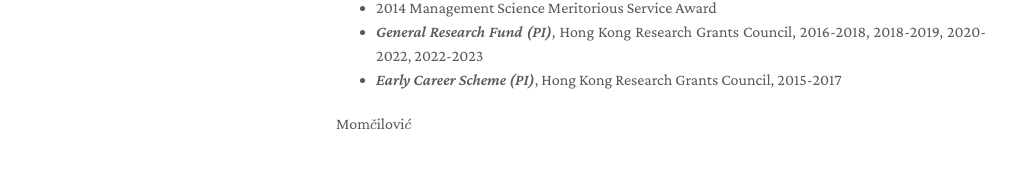
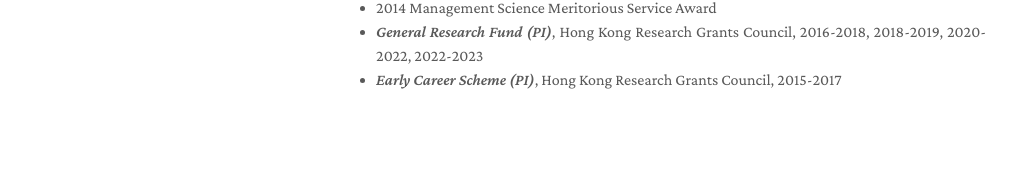
Before and after one commit to hjfcuhk/hjfcuhk.github.io, a Jekyll site: the page built from index.md, in a window 1280 px wide and 900 px high, scrolled down 581 px. Shown: the part 694-863 px from the top of the window, without its empty margins (134-1151 px from the left). Built offline with Jekyll 4.4.1, drawn with Linux system fonts in a browser that asks for light colours; nearby versions of some CDN libraries; a style sheet for code colours, icons or effects is not loaded; our own code applies the rules of GitHub Pages for plain Markdown files.

Commit message:
Finalized

```diff
--- a/index.md
+++ b/index.md
@@ -17,8 +17,6 @@ Stochastic Modeling and Optimization, Numerical Methods and Algorithms, Service
 
 
 ## Publications
-
-
 
 <!-- - J. Huang, A. Mandelbaum and P. Mom$\check{c}$ilovi$\acute{c}$, [Appointment-Driven QED Queues](./papers/). -->
 - P. Cao, S. He, J. Huang, and Y. Liu (2021), [To Pool or Not to Pool: Queueing Design for Large-Scale Service Systems](https://doi.org/10.1287/opre.2019.1976), *Operations Research*, Forthcoming.
@@ -40,5 +38,3 @@ Stochastic Modeling and Optimization, Numerical Methods and Algorithms, Service
 - 2014 Management Science Meritorious Service Award
 - *General Research Fund (PI)*, Hong Kong Research Grants Council, 2016-2018, 2018-2019, 2020-2022, 2022-2023
 - *Early Career Scheme (PI)*, Hong Kong Research Grants Council, 2015-2017
-
-Mom$\check{c}$ilovi$\acute{c}$
```
